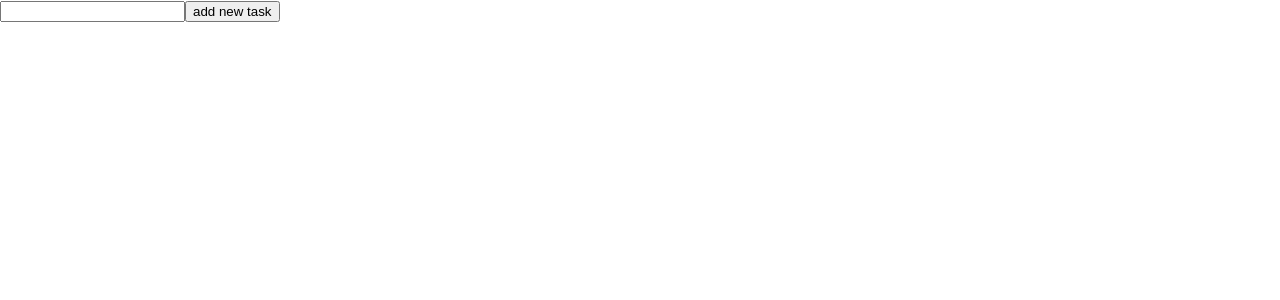
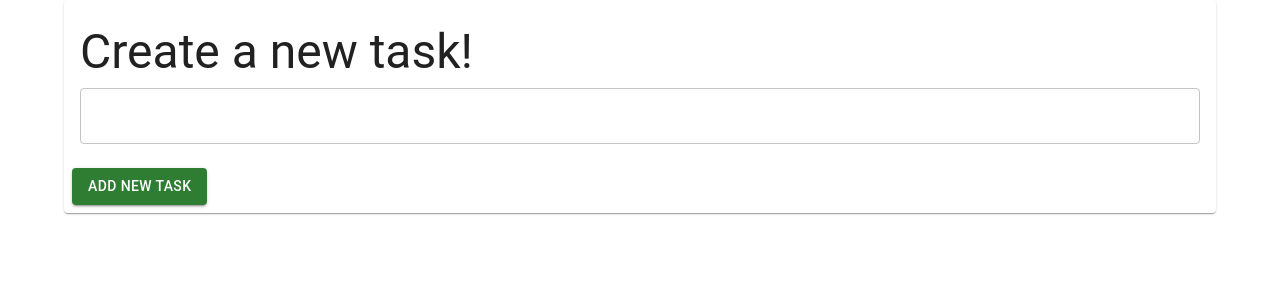
Before and after one commit to yarexmarvin/todo_app_v1, a React (Create React App) app: page /form in a window 1280 px wide. Shown: the top 300 px of the page. Built offline with nearby package versions, Linux system fonts and the light colour scheme.

Commit message:
simple styling with Material UI

```diff
--- a/src/App.css
+++ b/src/App.css
@@ -46,3 +46,14 @@ a:hover{
   margin: 0 1vw 0 0;
   transition: all 0.2s ease-in-out;
 }
+
+
+
+
+.todo{
+  height: 100vh;
+  width: 100%;
+  display: flex;
+  justify-content: center;
+  align-items: center;
+}
--- a/src/components/Main.tsx
+++ b/src/components/Main.tsx
@@ -1,5 +1,6 @@
 import {
   AppBar,
+  Button,
   Checkbox,
   Container,
   Fade,
@@ -166,9 +167,11 @@ const Main: FC = () => {
             sx={{ flexGrow: 1, display: { xs: "none", sm: "block" } }}
           >
             <div className="nav">
-              <NavLink to="form">create a new task</NavLink>
+              <Button sx={{mr: '1vmin'}} variant="contained" color="warning"><NavLink to="form">create a new task</NavLink></Button>
+              filter: {todos.filter === 'all' ? 'all' : todos.filter? 'completed' : 'current'}
             </div>
           </Typography>
+
           <Paper
             sx={{
               p: "2px 4px",
@@ -253,8 +256,6 @@ const Main: FC = () => {
           )}
         </List>
       </Container>
-
-      <button onClick={toForm}>to form</button>
     </div>
   );
 };
--- a/src/components/Todo.tsx
+++ b/src/components/Todo.tsx
@@ -8,8 +8,7 @@ const Todo = () => {
     const goBack = () => history(-1)
 
     return <div className="todo">
-        <h1>Todo!</h1>
-        <button onClick={goBack}>  go back</button>
+
         <Outlet />
 
     </div>
--- a/src/components/TodoForm.tsx
+++ b/src/components/TodoForm.tsx
@@ -1,43 +1,67 @@
-import { FC, ReactNode, useState } from "react";
+import {
+  Button,
+  Card,
+  CardActions,
+  CardContent,
+  Container,
+  TextField,
+  Typography,
+} from "@mui/material";
+import React, { FC, ReactNode, useState } from "react";
 import { Navigate, useNavigate } from "react-router-dom";
-import { useAppActions } from '../hooks/useAppActions';
+import { useAppActions } from "../hooks/useAppActions";
 import { ITask } from "../types/todo";
 
+const TodoForm: FC = () => {
+  const { addTodo } = useAppActions();
 
-
-const TodoForm: FC = () => {
-
-    const { addTodo} = useAppActions();
-
-    const [newTask, setNewTask] = useState('');
-    function setNewTaskTitle(event: React.ChangeEvent<HTMLInputElement>): void {
-        setNewTask(oldVal => event.target.value)
+  const [newTask, setNewTask] = useState("");
+  function setNewTaskTitle(
+    event: React.ChangeEvent<HTMLTextAreaElement>
+  ): void {
+    setNewTask((oldVal) => event.target.value);
   }
 
   const history = useNavigate();
 
   function addNewTask(taskTitle: string): void {
     const newTask: ITask = {
-            id: Math.floor(Math.random()* 100),
+      id: Math.floor(Math.random() * 100),
       title: taskTitle,
-            completed: false
+      completed: false,
+    };
+    if (taskTitle.trim() !== "") {
+      addTodo(newTask);
+      setNewTask("");
+      history("/");
     }
-        if (taskTitle.trim() !== '') {
-            addTodo(newTask);
-            setNewTask('');
-            history('/')
-
   }
 
+  return (
+    <Container>
+      <Card id="form">
+        <CardContent>
+            <Typography sx={{m: '1vmin 0'}} variant="h3" >Create a new task!</Typography>
+          <TextField
+            value={newTask}
+            sx={{width: '100%'}}
+            onChange={(e: React.ChangeEvent<HTMLTextAreaElement>) =>
+              setNewTaskTitle(e)
             }
+          />
+        </CardContent>
+        <CardActions>
+          <Button
+            variant="contained"
+            color="success"
+            onClick={() => addNewTask(newTask)}
+          >
+            add new task
+          </Button>
+        </CardActions>
+      </Card>
+    </Container>
+  );
+};
 
-
-    return <div>
-        <div id="form">
-            <input value={newTask} onChange={(e) => setNewTaskTitle(e)} />
-            <button onClick={() => addNewTask(newTask)}>add new task</button>
-        </div>
-    </div>
-}
-
-export default TodoForm
+export default TodoForm;
--- a/src/components/TodoPage.tsx
+++ b/src/components/TodoPage.tsx
@@ -1,33 +1,61 @@
+import {
+  Button,
+  CardActions,
+  CardContent,
+  Container,
+  Card,
+  Typography,
+} from "@mui/material";
 import { FC } from "react";
+import { Link } from "react-router-dom";
 import { Navigate, useParams } from "react-router-dom";
 import useAppSelector from "../hooks/useAppSelector";
 import Navigation from "./Navigation";
 import NoTodo from "./NoTodo";
 
+const TodoPage: FC = () => {
+  const todos = useAppSelector((state) => state.todos);
 
-const TodoPage:FC = () => {
-    const todos = useAppSelector(state => state.todos);
+  let params = useParams();
+  let todoId = getTargetTodo();
 
-    let params = useParams();
-    let todoId = getTargetTodo();
+  function getTargetTodo() {
+    if (todos.todos.length) {
+      return todos.todos.filter(
+        (todo) => todo.id === parseInt(params.todoId, 10)
+      );
+    } else {
+      return undefined;
+    }
+  }
 
-    function getTargetTodo(){
-        if(todos.todos.length){
-            return todos.todos.filter(todo => todo.id === parseInt(params.todoId,10));
-        }else{
-            return undefined
-        }
-    }
+  if (!todoId) {
+    return <Navigate to="/" replace />;
+  }
 
-    if(!todoId){
-        return <Navigate to="/" replace />
-    }
-
-    return <div>
-        <h1>TodoPage</h1>
-        This is {todoId[0].id} todo!
-        <div>{todoId[0].title}</div>
-    </div>
-}
+  return (
+    <Container>
+      <Card>
+        <CardContent>
+          <Typography variant="h4">Task {todoId[0].id}</Typography>
+          <Typography component={"p"}>{todoId[0].title}</Typography>
+        </CardContent>
+        <CardActions>
+          <Button variant="contained" color="success">
+            completed
+          </Button>
+          <Button variant="contained" color="error">
+            delete
+          </Button>
+          <Button variant="contained" color="info">
+            <Link style={{ color: "white" }} to="/">
+              go back
+            </Link>
+          </Button>
+        </CardActions>
+      </Card>
+    </Container>
+  );
+};
 
 export default TodoPage;
```
Lines whose indentation alone changed are shown as unchanged.
